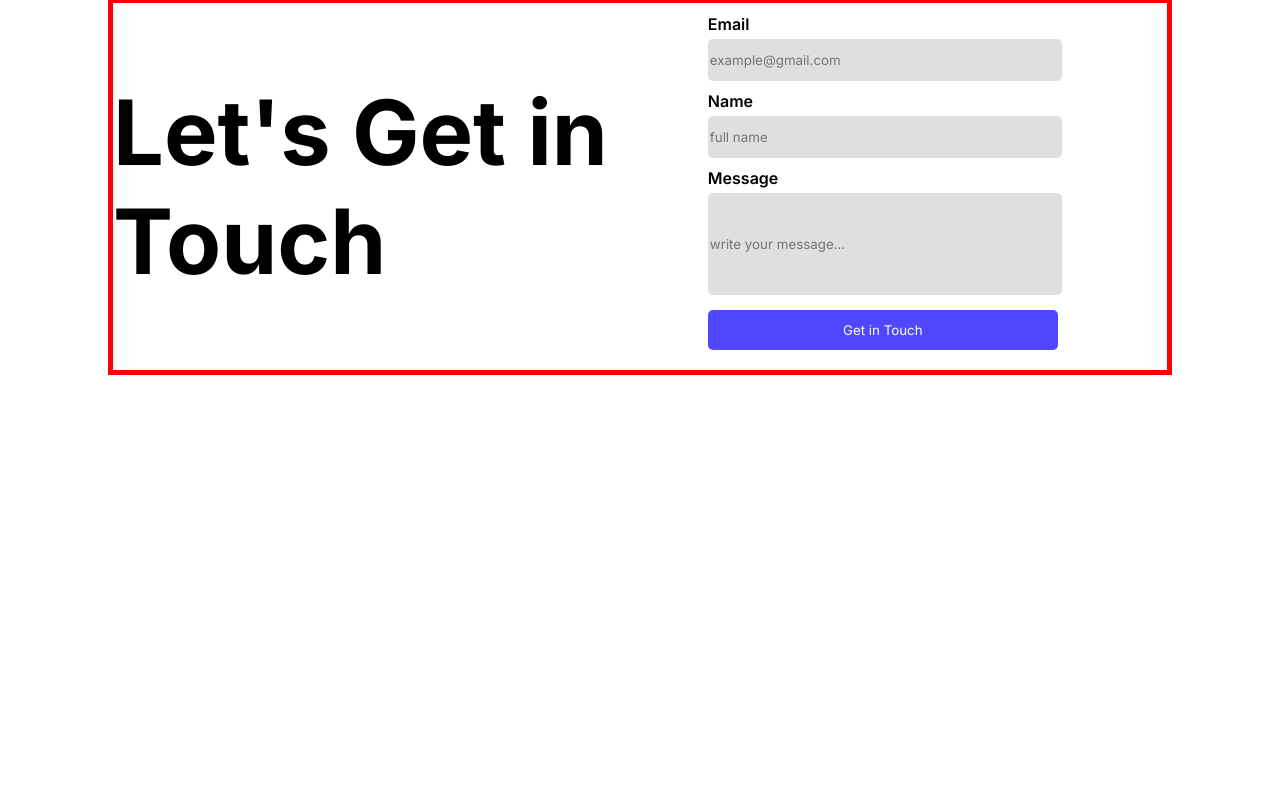
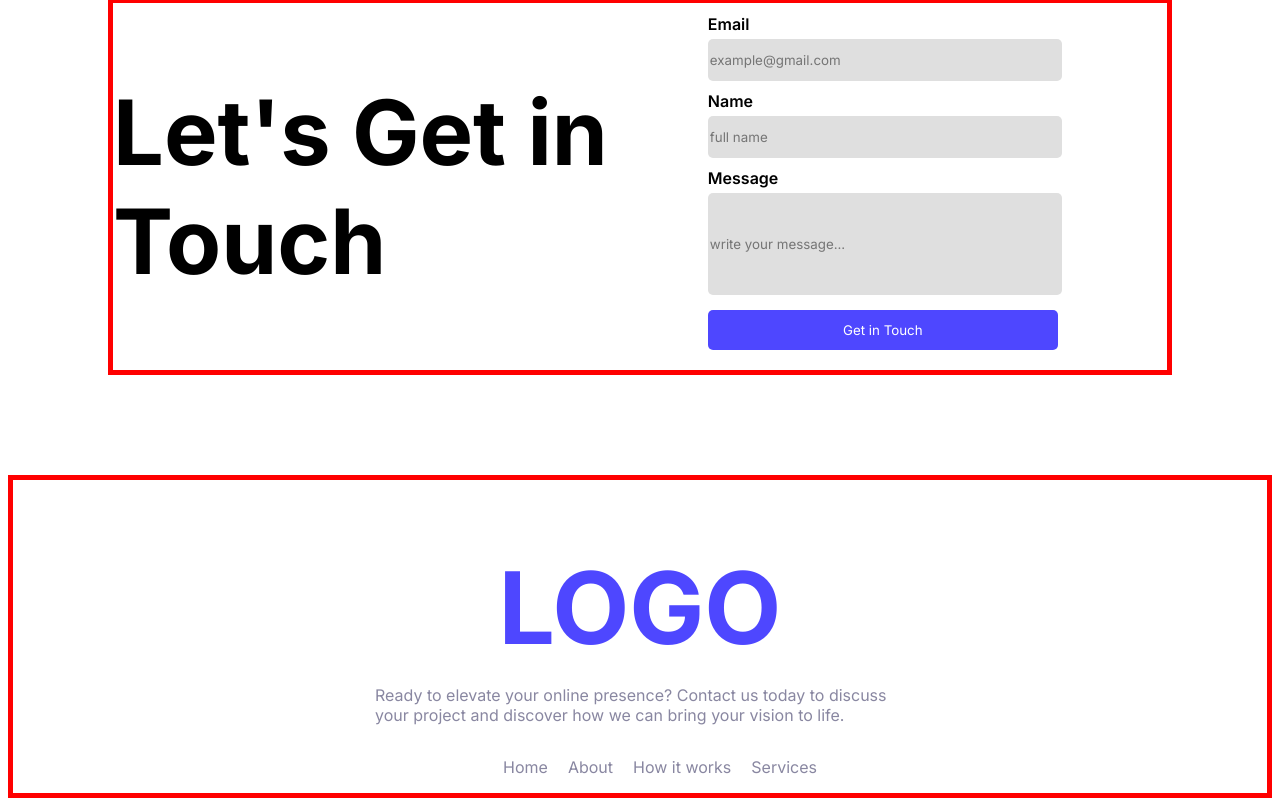
Before and after one commit to ratul43/assignment-01, a plain HTML site: page index.html in a window 1280 px wide. Shown: the part 1022-1828 px from the top of the page. Before the commit the page ends 1497 px from the top, so only its background shows below. Drawn offline with Linux system fonts and the light colour scheme.

Commit message:
footer section

```diff
--- a/index.html
+++ b/index.html
@@ -82,7 +82,19 @@
 
 
 
+    <div class="footer">
+        <div class="footer-bg">
+        <h1 class="footer-title">LOGO</h1>
 
+        <p style="color: #8987A1; margin-top: -50px;">Ready to elevate your online presence? Contact us today to discuss your project and discover how we can bring your vision to life.</p>
+        <ul class="footer-nav">
+            <li><a href="#">Home</a></li>
+            <li><a href="#">About</a></li>
+            <li><a href="#">How it works</a></li>
+            <li><a href="#">Services</a></li>
+        </ul>
+    </div>
+    </div>
 
 
 
--- a/style.css
+++ b/style.css
@@ -13,6 +13,7 @@ li {
 
 a{
     text-decoration: none;
+    color: #8987A1;
 }
 
 .bg-image{
@@ -141,3 +142,34 @@ a{
     background-color: #4E47FF;
     color: white;
 }
+
+.footer{
+    display: flex;
+    flex-direction: column;
+    align-items: center;
+    border: 5px solid red;
+}
+
+
+.footer-bg{
+    display: flex;
+    flex-direction: column;
+    justify-content: center;
+    align-items: center;
+    width: 530px;
+
+}
+
+
+.footer-nav{
+    display: flex;
+    gap: 20px;
+}
+
+
+.footer-title{
+    font-size: 100px;
+    font-weight: bold;
+    color: #4E47FF;
+
+}
```
